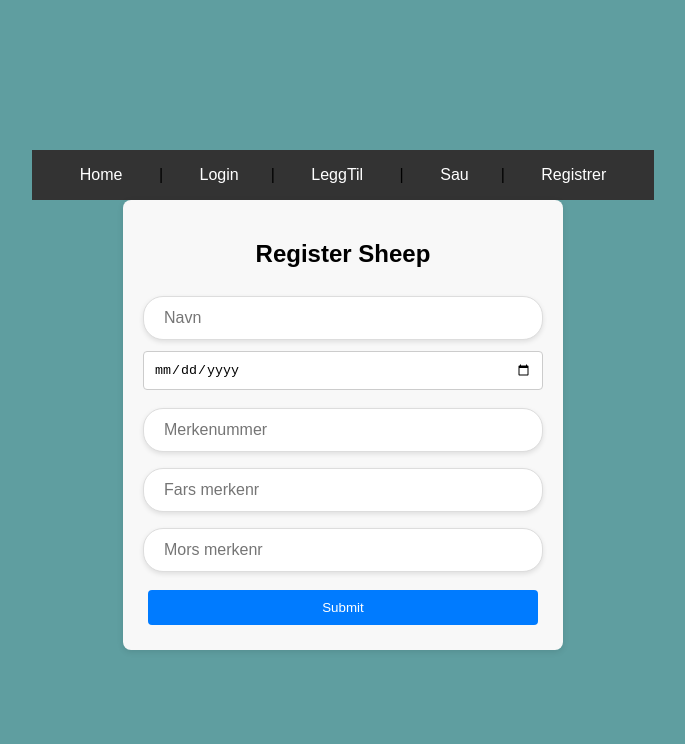
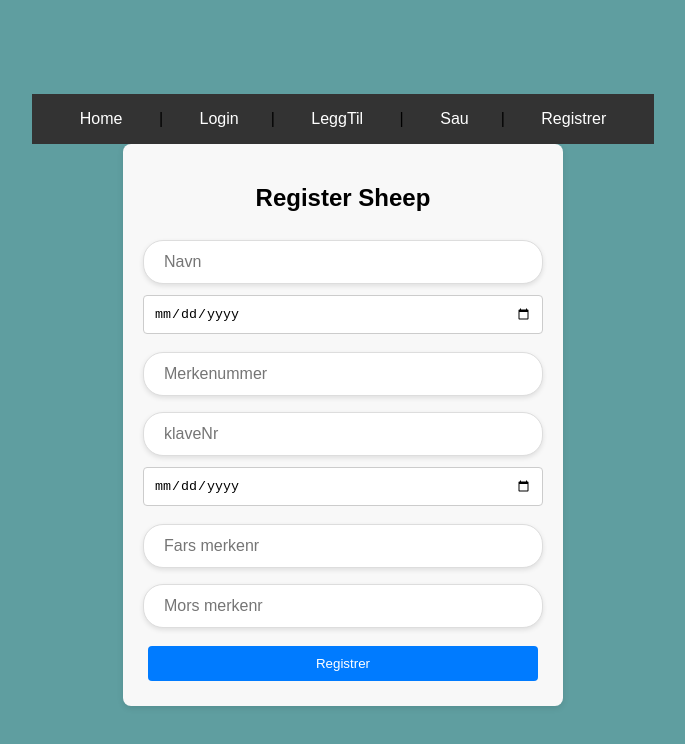
Before and after one commit to Alador22/Sheep-Tracker, a React (Create React App) app in the folder Frontend/: page /Registrer in a window 1280 px wide. Shown: the top 744 px of the page, without its empty margins (297-982 px from the left). Built offline with nearby package versions, Linux system fonts and the light colour scheme.

Commit message:
Update Registrer.js

```diff
--- a/Frontend/src/Registrer.js
+++ b/Frontend/src/Registrer.js
@@ -6,7 +6,9 @@ function Register() {
   const [formData, setFormData] = useState({
     name: '',
     birthdate: '',
-    idNumber: '',
+    merkeNr: '',
+    klaveNr: '',
+    dead: '',
     father: '',
     mother: ''
   });
@@ -51,9 +53,23 @@ function Register() {
         />
         <input
           type="text"
-          name="merkenummer"
+          name="merkeNr"
           placeholder="Merkenummer"
-          value={formData.idNumber}
+          value={formData.merkeNr}
+          onChange={handleChange}
+        />
+        <input
+          type="text"
+          name="klaveNr"
+          placeholder="klaveNr"
+          value={formData.klaveNr}
+          onChange={handleChange}
+        />
+        <input
+          type="date"
+          name="dead"
+          placeholder="dead"
+          value={formData.dead}
           onChange={handleChange}
         />
         <input
@@ -70,7 +86,7 @@ function Register() {
           value={formData.mother}
           onChange={handleChange}
         />
-        <button type="submit">Submit</button>
+        <button type="submit">Registrer</button>
       </form>
     </div>
   );
```
